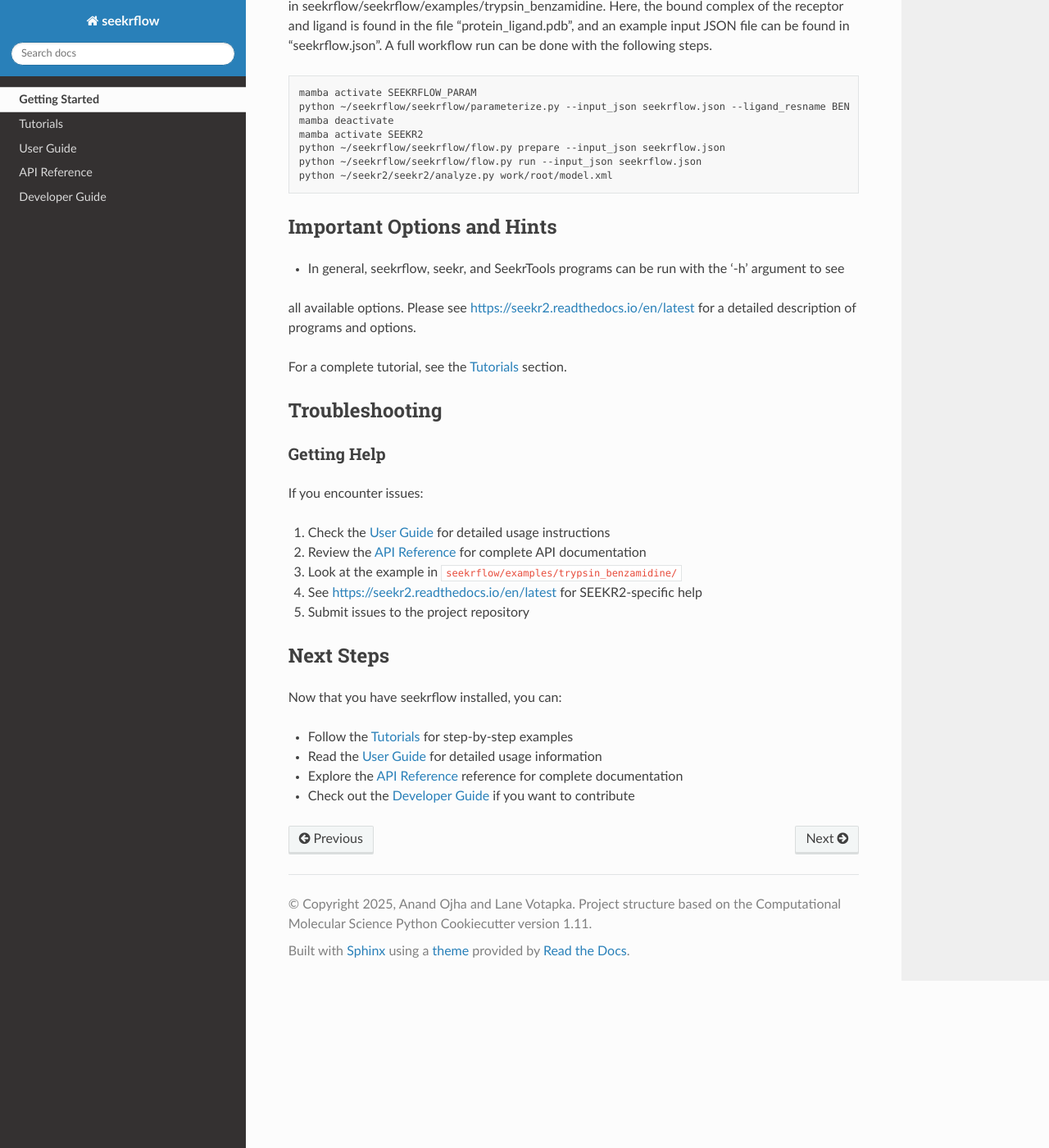
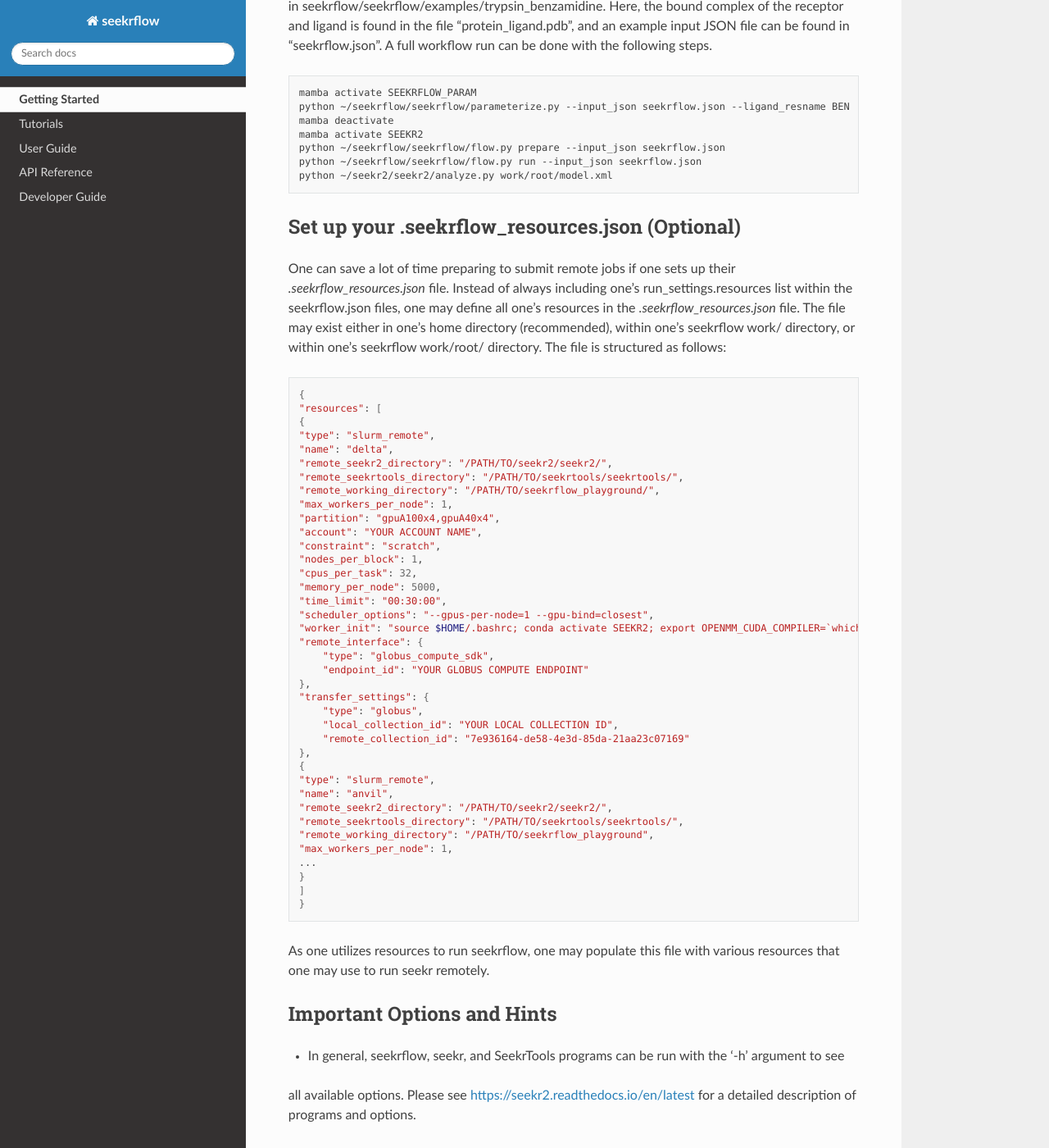
Before and after one commit to seekrcentral/seekrflow, a Sphinx documentation site: the page built from docs/getting_started.rst, in a window 1280 px wide and 1400 px high, scrolled down 7881 px. Shown: the whole window at 82% size. Built offline with Sphinx 7.4.7 and the Read the Docs theme 3.1.0, drawn with Linux system fonts in a browser that asks for light colours.

Commit message:
Updating section 2 and 3 of tutorial

```diff
--- a/docs/getting_started.rst
+++ b/docs/getting_started.rst
@@ -402,6 +402,59 @@ steps.
     python ~/seekrflow/seekrflow/flow.py run --input_json seekrflow.json
     python ~/seekr2/seekr2/analyze.py work/root/model.xml
 
+Set up your .seekrflow_resources.json (Optional)
+------------------------------------------------
+
+One can save a lot of time preparing to submit remote jobs if one sets up their `.seekrflow_resources.json`
+file. Instead of always including one's run_settings.resources list within the seekrflow.json files,
+one may define all one's resources in the `.seekrflow_resources.json` file. The file may exist either
+in one's home directory (recommended), within one's seekrflow work/ directory, or within one's
+seekrflow work/root/ directory. The file is structured as follows:
+
+.. code-block:: bash
+
+    {
+    "resources": [
+    {
+    "type": "slurm_remote",
+    "name": "delta",
+    "remote_seekr2_directory": "/PATH/TO/seekr2/seekr2/",
+    "remote_seekrtools_directory": "/PATH/TO/seekrtools/seekrtools/",
+    "remote_working_directory": "/PATH/TO/seekrflow_playground/",
+    "max_workers_per_node": 1,
+    "partition": "gpuA100x4,gpuA40x4",
+    "account": "YOUR ACCOUNT NAME",
+    "constraint": "scratch",
+    "nodes_per_block": 1,
+    "cpus_per_task": 32,
+    "memory_per_node": 5000,
+    "time_limit": "00:30:00",
+    "scheduler_options": "--gpus-per-node=1 --gpu-bind=closest",
+    "worker_init": "source $HOME/.bashrc; conda activate SEEKR2; export OPENMM_CUDA_COMPILER=`which nvcc`",
+    "remote_interface": {
+        "type": "globus_compute_sdk",
+        "endpoint_id": "YOUR GLOBUS COMPUTE ENDPOINT"
+    },
+    "transfer_settings": {
+        "type": "globus",
+        "local_collection_id": "YOUR LOCAL COLLECTION ID",
+        "remote_collection_id": "7e936164-de58-4e3d-85da-21aa23c07169"
+    },
+    {
+    "type": "slurm_remote",
+    "name": "anvil",
+    "remote_seekr2_directory": "/PATH/TO/seekr2/seekr2/",
+    "remote_seekrtools_directory": "/PATH/TO/seekrtools/seekrtools/",
+    "remote_working_directory": "/PATH/TO/seekrflow_playground",
+    "max_workers_per_node": 1,
+    ...
+    }
+    ]
+    }
+
+As one utilizes resources to run seekrflow, one may populate this file with various resources
+that one may use to run seekr remotely.
+
 Important Options and Hints
 ---------------------------
 
```
Also changed, not shown: docs/tutorials.rst (+7 -2 lines), 2 other files.
